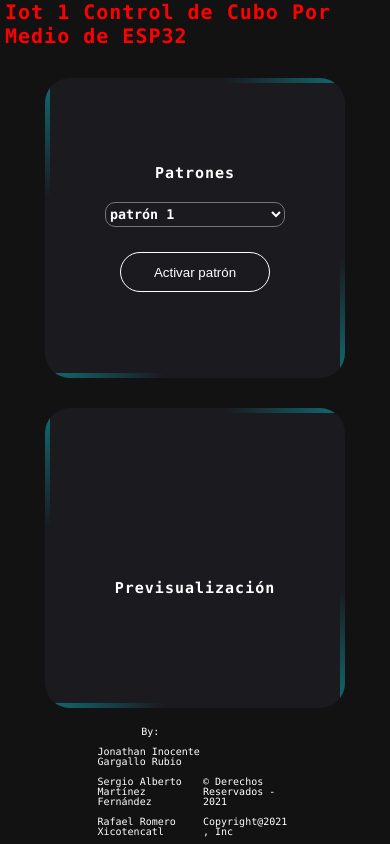
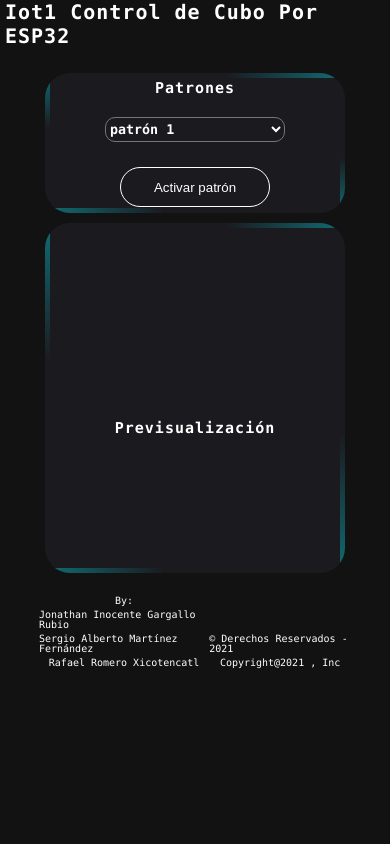
Before and after one commit to RafaRomero8/Cubo-Led, a plain HTML site: page index.html in a window 390 px wide. Drawn offline with nearby package versions, Linux system fonts and the light colour scheme; a script that the page names is missing.

Commit message:
responsive 5

```diff
--- a/index.html
+++ b/index.html
@@ -14,7 +14,7 @@
   </head>
   <body>
     <div class="title">
-      <h1>Iot 1 Control de Cubo Por Medio de ESP32</h1>
+      <h1>Iot1 Control de Cubo Por ESP32</h1>
     </div>
 
     <div class="padre">
--- a/querys/phone.css
+++ b/querys/phone.css
@@ -3,11 +3,9 @@
   justify-content: center;
   align-items: center;
   align-content: center;
-
   width: 100%;
 }
 .title h1 {
-  color: red;
   font-family: consolas;
   letter-spacing: 1px;
   margin-left: 5px;
@@ -21,10 +19,10 @@
   align-items: center;
   flex-direction: column;
   flex-wrap: nowrap;
-  margin-top: 10px;
+  margin-top: 20px;
 }
 .padre .display {
-  margin-top: 20px;
+  margin-top: 5px;
 }
 
 .display {
@@ -41,30 +39,31 @@
   cursor: pointer;
   justify-content: center;
   overflow: hidden;
-  margin: 10px;
+  margin: 5px;
 }
-/* footer section {
-  display: flex;
-  width: 50%;
-  justify-content: center;
-  align-items: center;
+.display:nth-child(1) {
+  width: 300px;
+  height: 140px;
 }
-footer .left ul {
-  font-size: 1.2rem;
-  font-weight: 500;
-  line-height: 1.8rem;
-  list-style: none;
-}
-.left li {
-  margin: 3px 0;
+.display:nth-child(2) {
+  width: 300px;
+  height: 350px;
 }
 
-footer .right ul {
-  font-size: 1.2rem;
-  font-weight: 500;
-  line-height: 1.8rem;
-  list-style: none;
+.left li,
+.right li {
+  margin: 2px 0;
 }
-.right li {
-  margin: 3px 0;
-} */
+.footer {
+  margin-top: 8px;
+}
+
+.footer .left {
+  margin-left: 10%;
+
+  width: 600px;
+}
+.footer .right {
+  margin-right: 10%;
+  width: 500px;
+}
```
